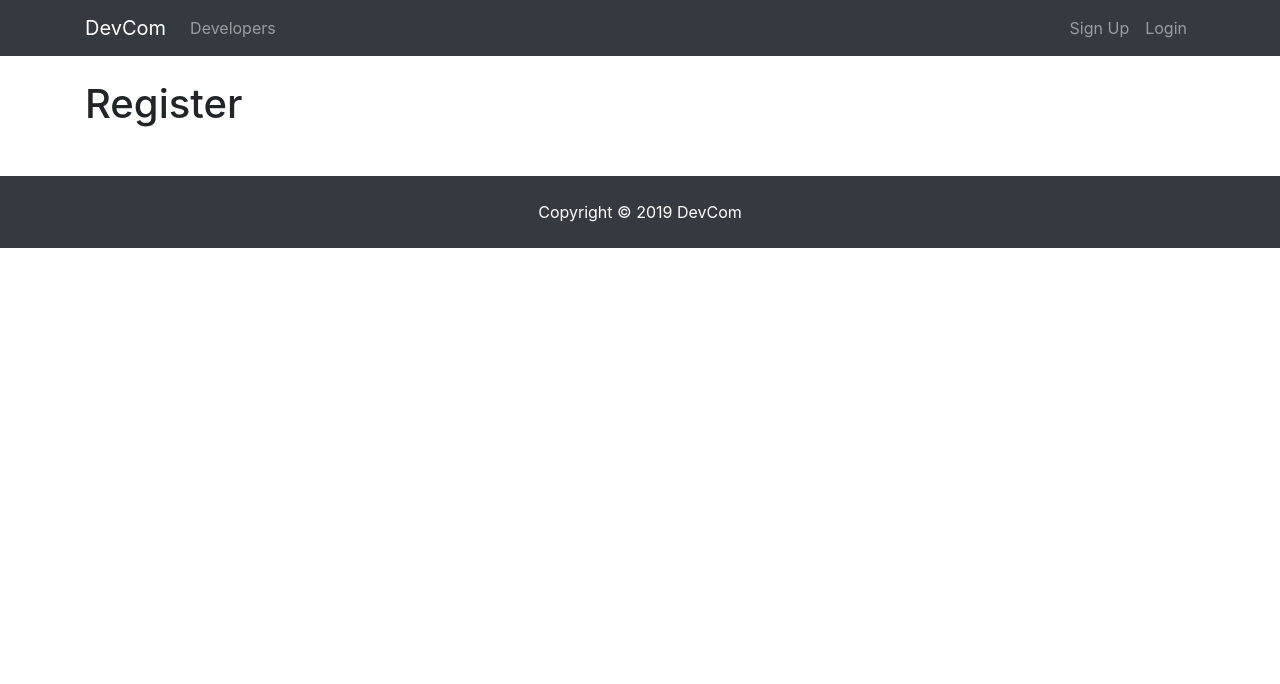
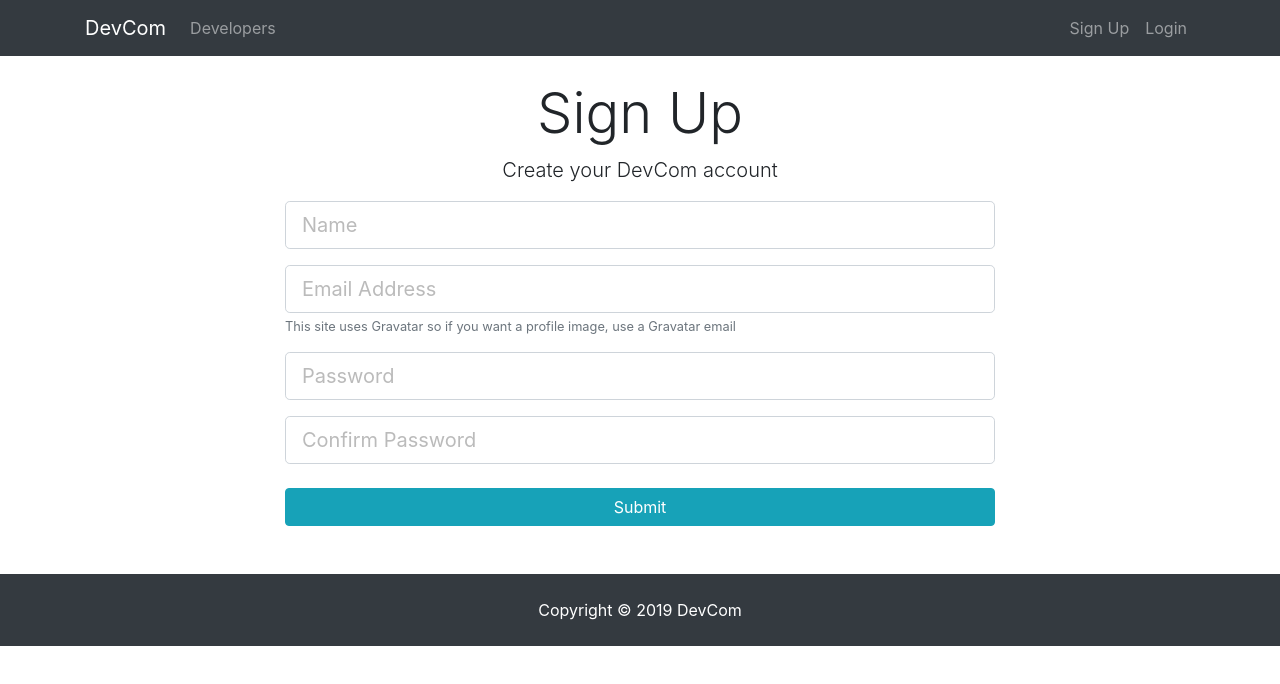
Before and after one commit to kevolot/DevCom, a React (Create React App) app in the folder client/: page /register in a window 1280 px wide. Shown: the top 684 px of the page. Built offline with nearby package versions, Linux system fonts and the light colour scheme.

Commit message:
create the register form with state

```diff
--- a/client/src/components/auth/Register.js
+++ b/client/src/components/auth/Register.js
@@ -1,10 +1,64 @@
 import React, { Component } from 'react'
 
 export default class Register extends Component {
+  constructor() {
+    super();
+    this.state = {
+      name: '',
+      email: '',
+      password: '',
+      password2: '',
+      errors: {}
+    };
+
+    this.onChange = this.onChange.bind(this);
+    this.onSubmit = this.onSubmit.bind(this);
+  }
+
+  onChange(e) {
+    this.setState({[e.target.name]: e.target.value});
+  }
+
+  onSubmit(e) {
+    e.preventDefault();
+
+    const newUser = {
+      name: this.state.name,
+      email: this.state.email,
+      password: this.state.password,
+      password2: this.state.password2
+    };
+
+    console.log(newUser);
+  }
+
   render() {
     return (
-      <div>
-        <h1>Register</h1>
+      <div className="register">
+        <div className="container">
+          <div className="row">
+            <div className="col-md-8 m-auto">
+              <h1 className="display-4 text-center">Sign Up</h1>
+              <p className="lead text-center">Create your DevCom account</p>
+              <form onSubmit={this.onSubmit}>
+                <div className="form-group">
+                  <input type="text" className="form-control form-control-lg" placeholder="Name" name="name" value={ this.state.name } onChange={this.onChange} />
+                </div>
+                <div className="form-group">
+                  <input type="email" className="form-control form-control-lg" placeholder="Email Address" name="email" value={ this.state.email } onChange={this.onChange} />
+                  <small className="form-text text-muted">This site uses Gravatar so if you want a profile image, use a Gravatar email</small>
+                </div>
+                <div className="form-group">
+                  <input type="password" className="form-control form-control-lg" placeholder="Password" name="password" value={ this.state.password } onChange={this.onChange} />
+                </div>
+                <div className="form-group">
+                  <input type="password" className="form-control form-control-lg" placeholder="Confirm Password" name="password2" value={ this.state.password2 } onChange={this.onChange} />
+                </div>
+                <input type="submit" className="btn btn-info btn-block mt-4" value="Submit"/>
+              </form>
+            </div>
+          </div>
+        </div>
       </div>
     )
   }
```
